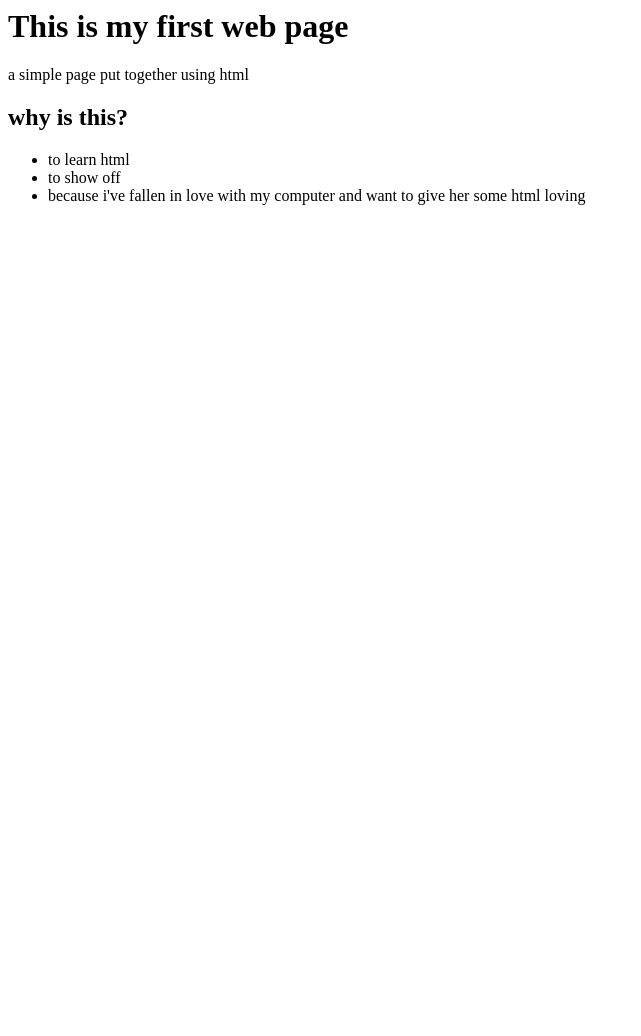
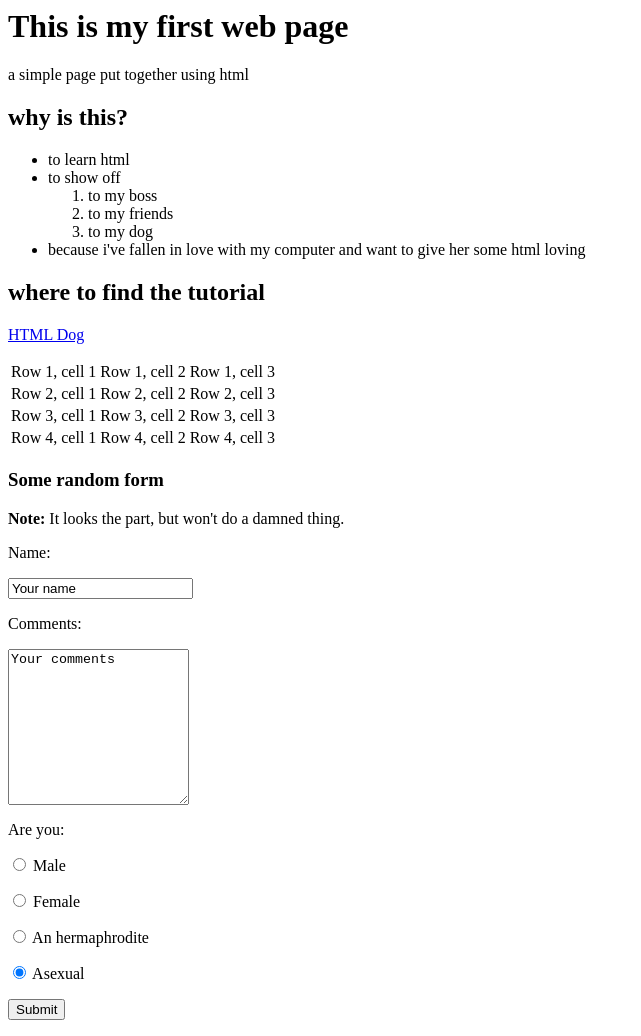
Before and after one commit to Benhertz/website, a plain HTML site: page index.html in a window 1280 px wide. Shown: the whole page, without its empty margins (0-641 px from the left). Before the commit the page ends 800 px from the top, so only its background shows below. Drawn offline with Linux system fonts and the light colour scheme.

Commit message:
update html

```diff
--- a/index.html
+++ b/index.html
@@ -12,7 +12,59 @@
 		<ul>
 			<li>to learn html</li>
 			<li>to show off</li>
+				<ol>
+					<li>to my boss</li>
+					<li>to my friends</li>
+					<li>to my dog</li>
+				</ol>
 			<li>because i've fallen in love with my computer and want to give her some html loving</li>
 		</ul>
+		<h2>where to find the tutorial</h2>
+		<p><a href="http://www.htmldog.com">HTML Dog</a></p>
+
+	<table>
+		 <tr>
+			  <td>Row 1, cell 1</td>
+			  <td>Row 1, cell 2</td>
+			  <td>Row 1, cell 3</td>
+		 </tr>
+		 <tr>
+			  <td>Row 2, cell 1</td>
+			  <td>Row 2, cell 2</td>
+			  <td>Row 2, cell 3</td>
+		 </tr>
+		 <tr>
+			  <td>Row 3, cell 1</td>
+			  <td>Row 3, cell 2</td>
+			  <td>Row 3, cell 3</td>
+		 </tr>
+		 <tr>
+			  <td>Row 4, cell 1</td>
+			  <td>Row 4, cell 2</td>
+			  <td>Row 4, cell 3</td>
+		 </tr>
+	</table>
+
+	<h3>Some random form</h3>
+<p><strong>Note:</strong> It looks the part, but won't do a damned thing.</p>
+
+<form action="somescript.php" method="post">
+
+	<p>Name:</p>
+	<p><input name="name" value="Your name"></p>
+
+	<p>Comments: </p>
+	<p><textarea rows="10" cols="20" name="comments">Your comments</textarea></p>
+
+	<p>Are you:</p>
+	<p><input type="radio" name="areyou" value="male"> Male</p>
+	<p><input type="radio" name="areyou" value="female"> Female</p>
+	<p><input type="radio" name="areyou" value="hermaphrodite"> An hermaphrodite</p>
+	<p><input type="radio" name="areyou" value="asexual" checked> Asexual</p>
+
+	<p><input type="submit"></p>
+
+</form>
+
 	</body>
 </html>
```
